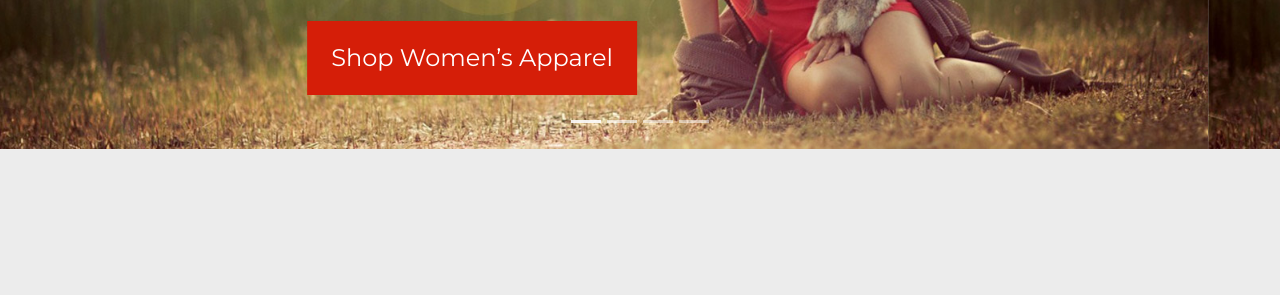
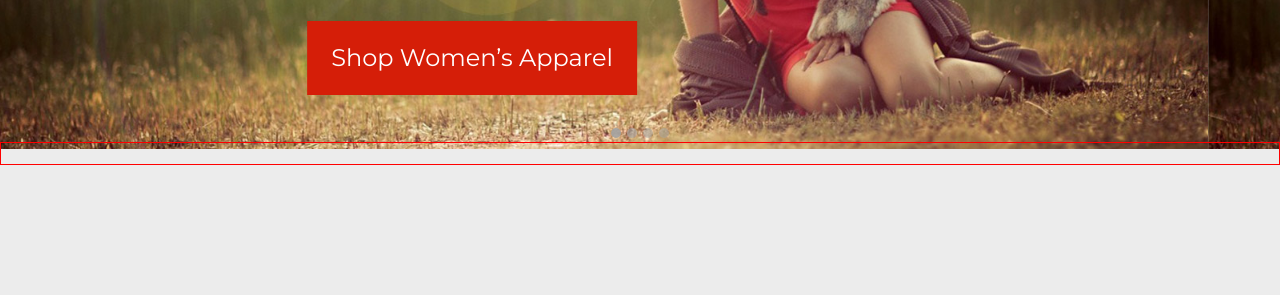
Before and after one commit to insignity/styletour, a plain HTML site: page index.html in a window 1280 px wide. Shown: the part 505-800 px from the top of the page. Drawn offline with nearby package versions, Linux system fonts and the light colour scheme.

```diff
--- a/css/style.css
+++ b/css/style.css
@@ -91,6 +91,40 @@ header .header-bottom .carousel-caption .btn-red {
   font-size: 24px;
 }
 
+/* Header Carousel Indicators */
+header .carousel-positioned {
+  position: absolute;
+  right: 0;
+  bottom: -1rem;
+  left: 0;
+  z-index: 15;
+  border: 1px solid red;
+  text-align: center;
+}
+
+header .indicator-styles {
+  display: inline-block;
+  /*
+  position: relative;
+  bottom: -1rem;
+  justify-content: center;
+  list-style: none;
+  background: white;
+  border: 1px solid green;
+  padding: calc(11rem/16) 0;
+  width: auto; */
+}
+
+.carousel-indicators li {
+  box-sizing: content-box;
+  -ms-flex: 0 1 auto;
+  flex: 0 1 auto;
+  width: 10px;
+  height: 10px;
+
+  background-color: #a3a3a3;
+  border-radius: 50%;
+}
 
 
 
--- a/index.html
+++ b/index.html
@@ -103,12 +103,16 @@
         <div class="row">
           <div class="col px-0">
             <div id="carouselExampleCaptions" class="carousel slide" data-ride="carousel">
+              <div class="carousel-positioned">
+                <div class="indicator-styles">
                   <ol class="carousel-indicators">
                     <li data-target="#carouselExampleCaptions" data-slide-to="0" class="active"></li>
                     <li data-target="#carouselExampleCaptions" data-slide-to="1"></li>
                     <li data-target="#carouselExampleCaptions" data-slide-to="2"></li>
                     <li data-target="#carouselExampleCaptions" data-slide-to="3"></li>
                   </ol>
+                </div>
+              </div>
               <div class="carousel-inner">
                 <div class="carousel-item active">
                   <img src="./img/slider.jpg" class="d-block w-100" alt="...">
```
Lines whose indentation alone changed are shown as unchanged.
